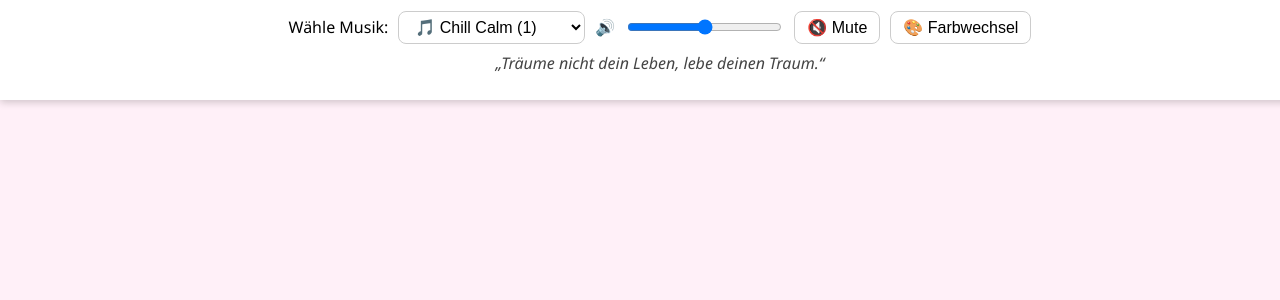
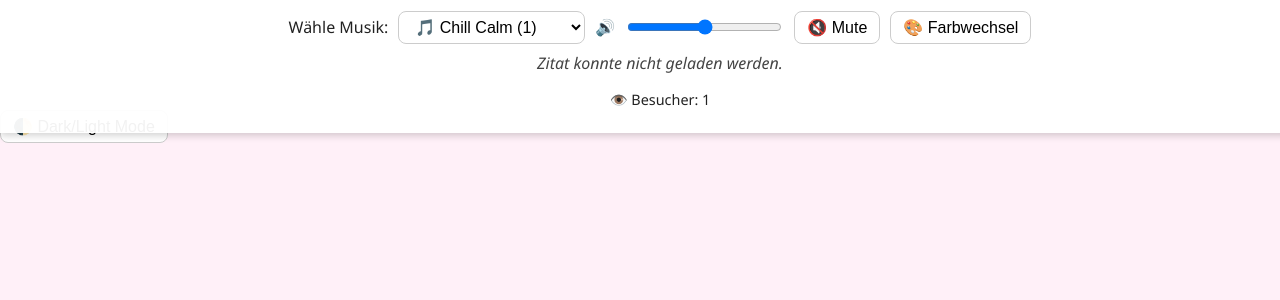
Before and after one commit to freewimoe/fancy-flask, a Flask app: page / in a window 1280 px wide. Shown: the top 300 px of the page. Run offline with Flask 3, Linux system fonts and the light colour scheme.

Commit message:
dark mode, counter

```diff
--- a/app.py
+++ b/app.py
@@ -1,29 +1,36 @@
-# app.py
-from flask import Flask, render_template, request
+from flask import Flask, render_template, request, jsonify
 from datetime import datetime
 import random
+import json
+import os
 
 app = Flask(__name__)
 
-emojis = ["🌈", "🚀", "🌟", "🎉", "🦄", "🧠", "🎵", "🎨", "✨"]
-quotes = [
-    "Der Weg ist das Ziel.",
-    "Verweile nicht in der Vergangenheit, träume nicht von der Zukunft, konzentriere dich auf den gegenwärtigen Moment.",
-    "Glaube an Wunder, Liebe und Glück!"
-]
+COUNTER_FILE = "visitor_count.json"
 
-@app.route('/', methods=['GET', 'POST'])
+def increment_visitor_count():
+    if not os.path.exists(COUNTER_FILE):
+        with open(COUNTER_FILE, "w") as f:
+            json.dump({"count": 1}, f)
+        return 1
+
+    with open(COUNTER_FILE, "r") as f:
+        data = json.load(f)
+
+    data["count"] += 1
+
+    with open(COUNTER_FILE, "w") as f:
+        json.dump(data, f)
+
+    return data["count"]
+
+@app.route("/")
 def home():
-    name = request.form.get("name", "")
-    hour = datetime.now().hour
-    greeting = (
-        "Guten Morgen ☀️" if hour < 12 else
-        "Guten Tag 🌤️" if hour < 18 else
-        "Guten Abend 🌙"
-    )
-    emoji = random.choice(emojis)
-    quote = random.choice(quotes)
-    return render_template("fancy.html", greeting=greeting, emoji=emoji, name=name, quote=quote)
+    count = increment_visitor_count()
+    return render_template("fancy.html", visitor_count=count)
 
-if __name__ == '__main__':
-    app.run(debug=True)
+@app.route("/counter")
+def get_counter():
+    with open(COUNTER_FILE, "r") as f:
+        data = json.load(f)
+    return jsonify(data)
--- a/static/style.css
+++ b/static/style.css
@@ -1,3 +1,26 @@
+body[data-theme="light"] {
+  --bg-color: #fff0f8;
+  --text-color: #222;
+  --box-bg: rgba(255, 255, 255, 0.9);
+}
+
+body[data-theme="dark"] {
+  --bg-color: #121212;
+  --text-color: #ddd;
+  --box-bg: rgba(40, 40, 40, 0.95);
+}
+
+body {
+  background: var(--bg-color);
+  color: var(--text-color);
+  transition: background 0.8s ease, color 0.8s ease;
+}
+
+.topbar {
+  background: var(--box-bg);
+}
+
+
 body {
     margin: 0;
     padding-top: 110px;
@@ -41,3 +64,8 @@ button, select, input[type="range"] {
     color: #444;
     transition: opacity 1s ease-in-out;
 }
+#visitorDisplay {
+  font-size: 0.9em;
+  color: var(--text-color);
+  margin-top: 6px;
+}
--- a/templates/fancy.html
+++ b/templates/fancy.html
@@ -22,6 +22,8 @@
       <button id="colorBtn">🎨 Farbwechsel</button>
     </div>
     <p class="slogan" id="quoteDisplay">„Glaube an Wunder, Liebe und Glück!“</p>
+    <p id="visitorDisplay">👁️ Besucher: <span id="visitorCount">{{ visitor_count }}</span></p>
+
   </header>
 
   <!-- Hintergrundmusik -->
@@ -34,18 +36,17 @@
   <div id="emoji-rain">
     <!-- optional: JS für fallende Emojis -->
   </div>
+<button id="toggleThemeBtn">🌓 Dark/Light Mode</button>
 
 <script>
-    const quotes = [
-      "„Glaube an Wunder, Liebe und Glück!“",
-      "„Sei du selbst die Veränderung, die du dir wünschst.“",
-      "„Träume nicht dein Leben, lebe deinen Traum.“",
-      "„Mut steht am Anfang des Handelns, Glück am Ende.“",
-      "„Musik ist die Stimme der Seele.“",
-      "„Mit Fantasie wird alles möglich.“"
-    ];
+  // Zitate automatisch aus JSON-Datei laden
+  const quoteDisplay = document.getElementById("quoteDisplay");
 
-    const quoteDisplay = document.getElementById("quoteDisplay");
+  async function loadQuotes() {
+    try {
+      const response = await fetch("/static/quotes.json");
+      const quotes = await response.json();
+
       function rotateQuotes() {
         quoteDisplay.style.opacity = 0;
         setTimeout(() => {
@@ -54,43 +55,34 @@
           quoteDisplay.style.opacity = 1;
         }, 500);
       }
+
       rotateQuotes();
       setInterval(rotateQuotes, 8000);
+    } catch (error) {
+      quoteDisplay.textContent = "Zitat konnte nicht geladen werden.";
+      console.error(error);
+    }
+  }
 
-    // Musiksteuerung
-    const trackSelect = document.getElementById('trackSelect');
-    const bgMusic = document.getElementById('bgMusic');
-    const volume = document.getElementById('volume');
-    const muteBtn = document.getElementById('muteBtn');
-    const colorBtn = document.getElementById('colorBtn');
+  loadQuotes();
 
-    trackSelect.addEventListener('change', () => {
-      const file = trackSelect.value;
-      bgMusic.src = `/static/${file}`;
-      bgMusic.play();
+  // Dark Mode toggle mit localStorage
+  const toggleThemeBtn = document.getElementById("toggleThemeBtn");
+
+  function setTheme(theme) {
+    document.body.dataset.theme = theme;
+    localStorage.setItem("theme", theme);
+  }
+
+  toggleThemeBtn.addEventListener("click", () => {
+    const current = document.body.dataset.theme || "light";
+    setTheme(current === "light" ? "dark" : "light");
   });
 
-    volume.addEventListener('input', () => {
-      bgMusic.volume = volume.value;
-    });
+  // Beim Laden gewählten Modus wiederherstellen
+  const savedTheme = localStorage.getItem("theme") || "light";
+  setTheme(savedTheme);
+</script>
 
-    muteBtn.addEventListener('click', () => {
-      bgMusic.muted = !bgMusic.muted;
-      muteBtn.textContent = bgMusic.muted ? '🔈 Unmute' : '🔇 Mute';
-    });
-
-    // Farbwechsel
-    const gradients = [
-      "linear-gradient(to right, #FFDEE9, #B5FFFC)",
-      "linear-gradient(to right, #D5FFD0, #FDCB82)",
-      "linear-gradient(to right, #C9FFBF, #FBD3E9)",
-      "linear-gradient(to right, #A1C4FD, #C2FFD8)"
-    ];
-
-    colorBtn.addEventListener('click', () => {
-      const index = Math.floor(Math.random() * gradients.length);
-      document.body.style.background = gradients[index];
-    });
-  </script>
 </body>
 </html>
--- /dev/null
+++ b/visitor_count.json
@@ -0,0 +1 @@
+{"count": 0}
```
Lines whose indentation alone changed are shown as unchanged.
